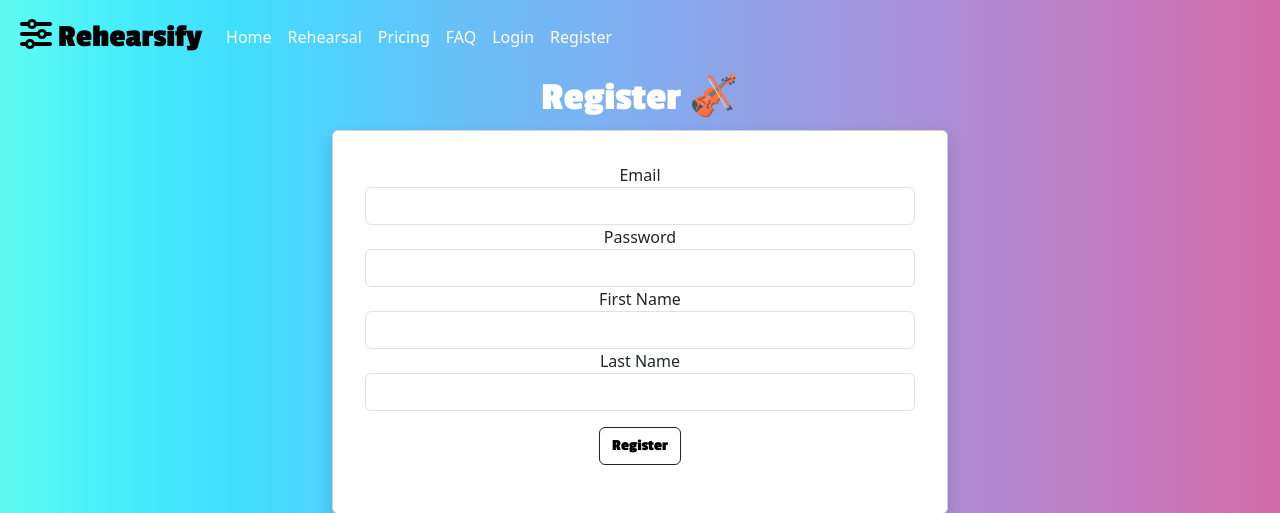
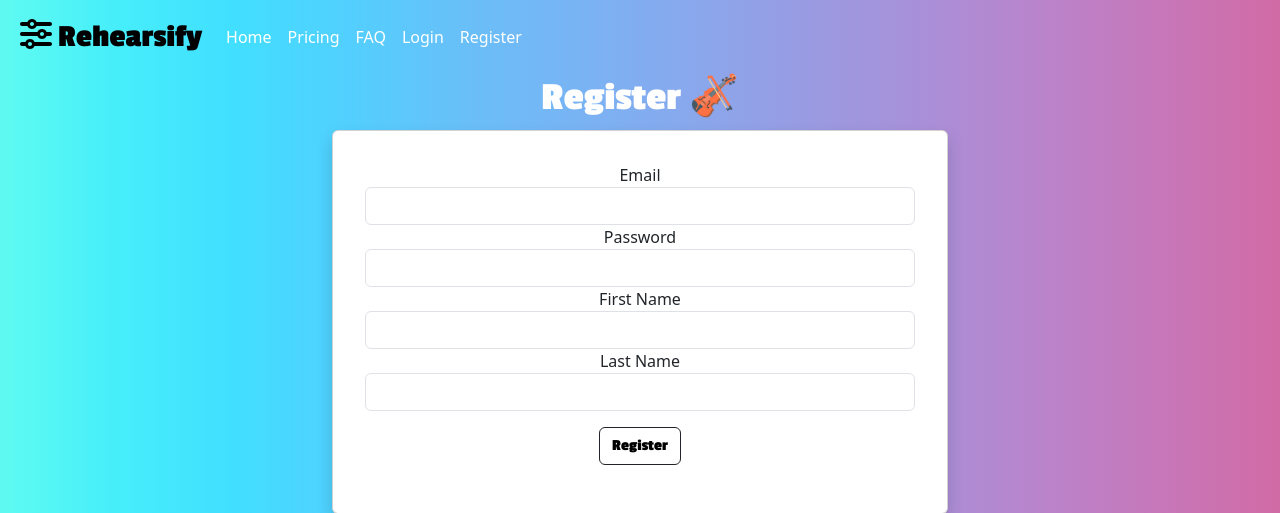
Before and after one commit to mayrapena1324/teacher_rehearsal_project, a Flask app: template app/templates/public/register.html in a window 1280 px wide. Shown: the top 513 px of the page. Run offline with Flask 3, Linux system fonts and the light colour scheme; the template is opened without the code that fills it: values that come from a table or form of the project are taken from there, others are empty; parts of the project's set-up code (start-up, migrations or seed data) failed here and were passed over; some libraries are stand-ins or nearby versions.

Commit message:
Remove rehearsal from the nav

```diff
--- a/app/templates/public/templates/public_template.html
+++ b/app/templates/public/templates/public_template.html
@@ -30,9 +30,6 @@
             <ul class="navbar-nav me-auto">
                 <li class="nav-item">
                     <a class="nav-link" aria-current="page" href="{{ url_for('index') }}">Home</a>
-                </li>
-                <li class="nav-item">
-                    <a class="nav-link" href="{{ url_for('rehearsal') }}">Rehearsal</a>
                 </li>
                 <li class="nav-item">
                     <a class="nav-link" href="#">Pricing</a>
--- a/app/templates/user/templates/user_template.html
+++ b/app/templates/user/templates/user_template.html
@@ -38,9 +38,6 @@
                     {% endif %}
                 </li>
                 <li class="nav-item">
-                    <a class="nav-link" href="{{ url_for('rehearsal') }}">Rehearsal</a>
-                </li>
-                <li class="nav-item">
                     <a class="nav-link" href="#">Pricing</a>
                 </li>
                 <li class="nav-item">
@@ -49,9 +46,6 @@
                 {% if not logged_in: %}
                 <li class="nav-item">
                     <a class="nav-link" href="{{ url_for('login') }}">Login</a>
-                </li>
-                <li class="nav-item">
-                    <a class="nav-link" href="{{ url_for('register') }}">Register</a>
                 </li>
                 {% else: %}
                 <li class="nav-item">
```
